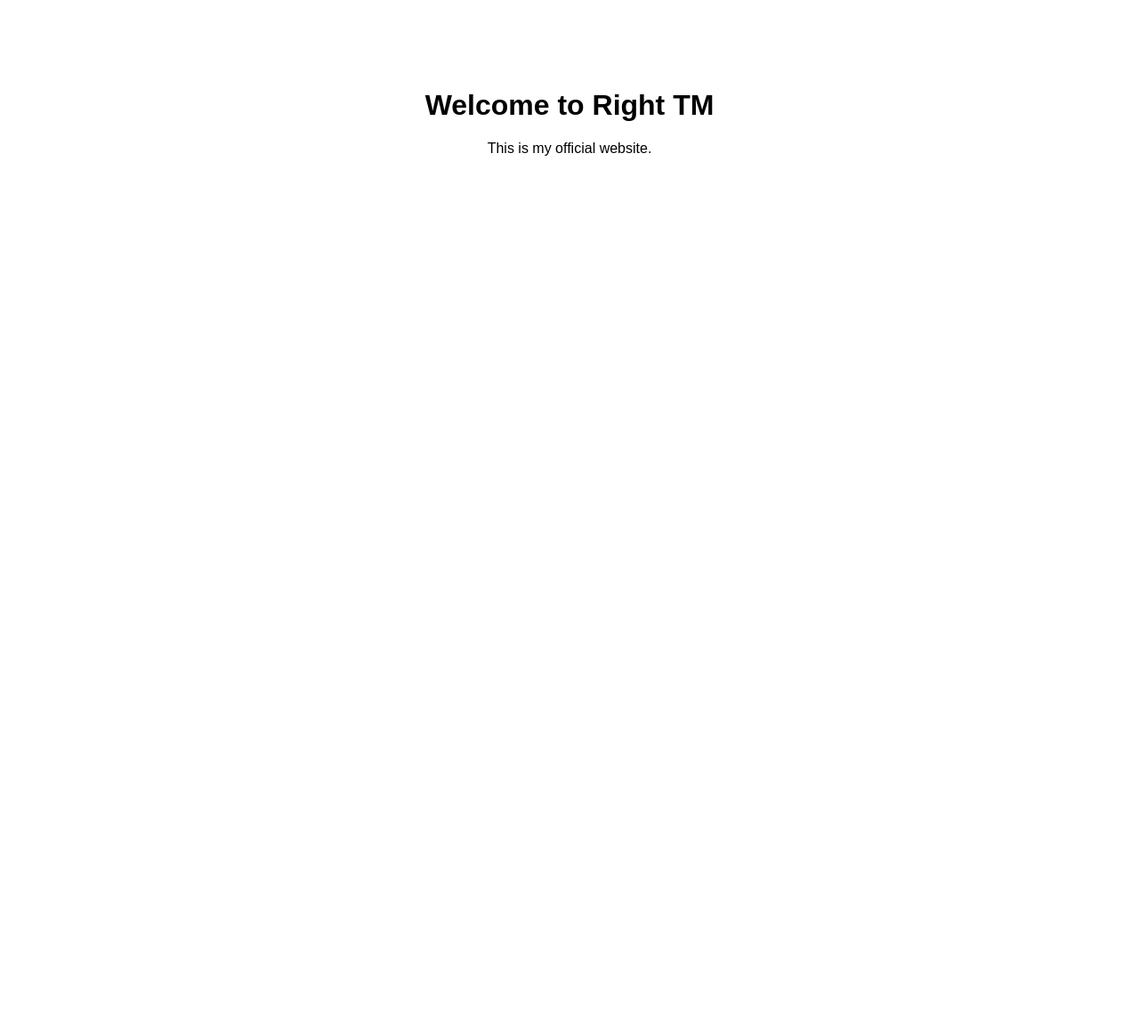
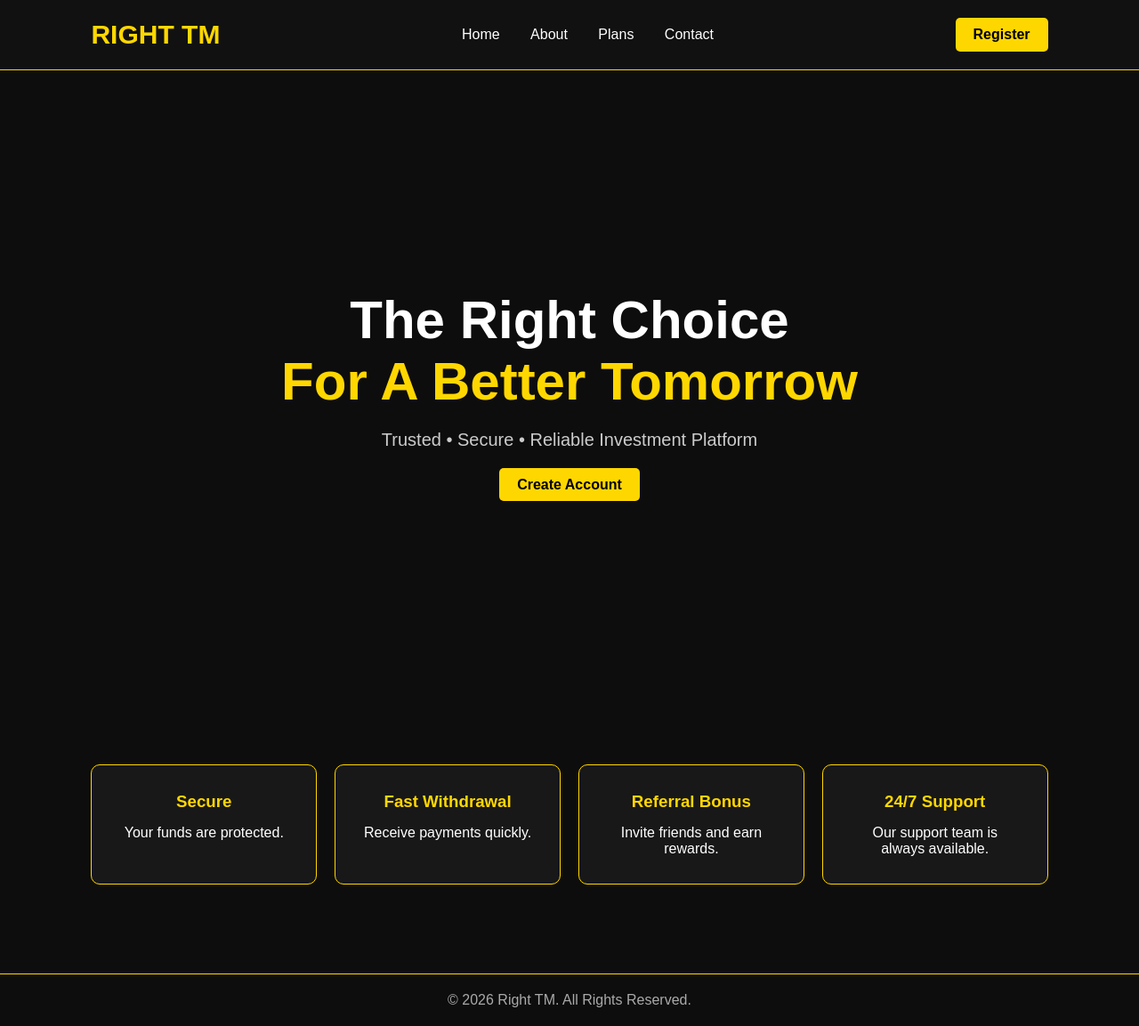
Before and after one commit to ameerrabiu090-glitch/right-tm, a plain HTML site: page index.html in a window 1280 px wide. Shown: the whole page at 89% size. Before the commit the page ends 800 px from the top, so only its background shows below. Drawn offline with Linux system fonts and the light colour scheme.

Commit message:
Refactor index.html structure and styles

```diff
--- a/index.html
+++ b/index.html
@@ -1,10 +1,171 @@
 <!DOCTYPE html>
-<html>
+<html lang="en">
 <head>
-  <title>Right TM</title>
+<meta charset="UTF-8">
+<meta name="viewport" content="width=device-width, initial-scale=1.0">
+<title>Right TM</title>
+
+<style>
+*{
+margin:0;
+padding:0;
+box-sizing:border-box;
+font-family:Arial,sans-serif;
+}
+
+body{
+background:#0d0d0d;
+color:white;
+}
+
+header{
+display:flex;
+justify-content:space-between;
+align-items:center;
+padding:20px 8%;
+background:#111;
+border-bottom:1px solid gold;
+}
+
+.logo{
+font-size:30px;
+font-weight:bold;
+color:gold;
+}
+
+nav a{
+color:white;
+text-decoration:none;
+margin:0 15px;
+}
+
+nav a:hover{
+color:gold;
+}
+
+.btn{
+background:gold;
+color:black;
+padding:10px 20px;
+border-radius:5px;
+text-decoration:none;
+font-weight:bold;
+}
+
+.hero{
+height:90vh;
+display:flex;
+justify-content:center;
+align-items:center;
+text-align:center;
+padding:20px;
+}
+
+.hero h1{
+font-size:60px;
+margin-bottom:20px;
+}
+
+.hero span{
+color:gold;
+}
+
+.hero p{
+font-size:20px;
+color:#ccc;
+margin-bottom:30px;
+}
+
+.features{
+display:grid;
+grid-template-columns:repeat(auto-fit,minmax(250px,1fr));
+gap:20px;
+padding:60px 8%;
+}
+
+.box{
+background:#181818;
+padding:30px;
+border:1px solid gold;
+border-radius:10px;
+text-align:center;
+}
+
+.box h3{
+color:gold;
+margin-bottom:15px;
+}
+
+footer{
+text-align:center;
+padding:20px;
+border-top:1px solid gold;
+margin-top:40px;
+color:#aaa;
+}
+</style>
+
 </head>
-<body style="font-family:Arial;text-align:center;margin-top:100px;">
-  <h1>Welcome to Right TM</h1>
-  <p>This is my official website.</p>
+<body>
+
+<header>
+
+<div class="logo">RIGHT TM</div>
+
+<nav>
+<a href="#">Home</a>
+<a href="#">About</a>
+<a href="#">Plans</a>
+<a href="#">Contact</a>
+</nav>
+
+<a href="#" class="btn">Register</a>
+
+</header>
+
+<section class="hero">
+
+<div>
+
+<h1>The Right Choice <br><span>For A Better Tomorrow</span></h1>
+
+<p>Trusted • Secure • Reliable Investment Platform</p>
+
+<a href="#" class="btn">Create Account</a>
+
+</div>
+
+</section>
+
+<section class="features">
+
+<div class="box">
+<h3>Secure</h3>
+<p>Your funds are protected.</p>
+</div>
+
+<div class="box">
+<h3>Fast Withdrawal</h3>
+<p>Receive payments quickly.</p>
+</div>
+
+<div class="box">
+<h3>Referral Bonus</h3>
+<p>Invite friends and earn rewards.</p>
+</div>
+
+<div class="box">
+<h3>24/7 Support</h3>
+<p>Our support team is always available.</p>
+</div>
+
+</section>
+
+<footer>
+
+© 2026 Right TM. All Rights Reserved.
+
+</footer>
+
 </body>
 </html>
```
